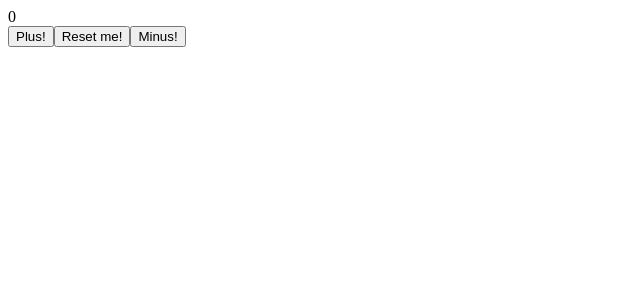
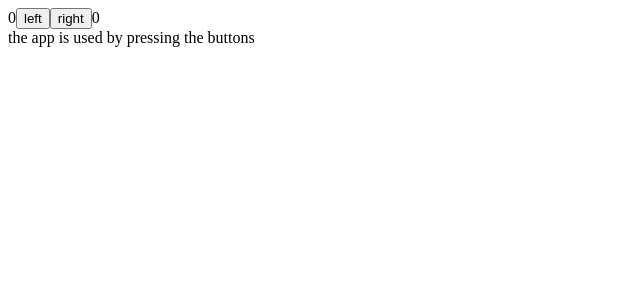
Before and after one commit to samuelpwlim/FullStackOpen, a React (Create React App) app in the folder part1/courseinfo/: page / in a window 1280 px wide. Shown: the top 300 px of the page, without its empty margins (0-640 px from the left). Built offline with nearby package versions, Linux system fonts and the light colour scheme.

Commit message:
Working left right, button history App!

```diff
--- a/part1/courseinfo/src/App.js
+++ b/part1/courseinfo/src/App.js
@@ -1,46 +1,94 @@
 import { useState } from 'react'
 
+// const App = () => {
+//   const [ counter, setCounter ] = useState(0)
+//   console.log('rendering app w/ counter', counter)
+
+//   const increment = () => {
+//     setCounter(counter + 1)
+//     console.log("incremented!", counter)
+//   }
+
+//   const reset = () => {
+//     setCounter(0)
+//     console.log("reset clicked!", counter)
+//   }
+
+//   const decrement = () => {
+//     setCounter(counter - 1)
+//     console.log("deceremented!", counter)
+//   }
+
+//   return (
+//     <>
+//       <Display counter={counter} />
+//       <Button handleClick={increment} text="Plus!"/>
+//       <Button handleClick={reset} text="Reset me!" />
+//       <Button handleClick={decrement} text="Minus!" />
+//     </>
+//   )
+// }
+
+// // const Display = ({counter}) => {
+// //   return (
+// //     <div>{counter}</div>
+// //   )
+// // }
+// const Display = ({counter}) => <div>{counter}</div>
+
+// const Button = ({ handleClick, text }) => {
+//   return (
+//     <button onClick={handleClick}>
+//       {text}
+//     </button>
+//   )
+// }
+
+const History = (props) => {
+  if (props.allClicks.length === 0) {
+    return (
+      <div>
+        the app is used by pressing the buttons
+      </div>
+    )
+  }
+  return (
+    <div>
+      button press history: {props.allClicks.join(' ')}
+    </div>
+  )
+}
+
+const Button = ({ handleClick, text }) =>
+  <button onClick={handleClick}>{text}</button>
+
 const App = () => {
-  const [ counter, setCounter ] = useState(0)
-  console.log('rendering app w/ counter', counter)
+  const [left, setLeft] = useState(0)
+  const [right, setRight] = useState(0)
+  const [allClicks, setAll] = useState([])
+  const [total, setTotal] = useState(0)
 
-  const increment = () => {
-    setCounter(counter + 1)
-    console.log("incremented!", counter)
+  const handleLeftClick = () => {
+    setAll(allClicks.concat('L'))
+    const newLeft = left + 1
+    setLeft(newLeft)
+    setTotal(newLeft + right)
   }
 
-  const reset = () => {
-    setCounter(0)
-    console.log("reset clicked!", counter)
-  }
-
-  const decrement = () => {
-    setCounter(counter - 1)
-    console.log("deceremented!", counter)
+  const handleRightClick = () => {
+    setAll(allClicks.concat('R'))
+    setRight(right + 1)
+    setTotal(left + right)
   }
 
   return (
-    <>
-      <Display counter={counter} />
-      <Button handleClick={increment} text="Plus!"/>
-      <Button handleClick={reset} text="Reset me!" />
-      <Button handleClick={decrement} text="Minus!" />
-    </>
-  )
-}
-
-// const Display = ({counter}) => {
-//   return (
-//     <div>{counter}</div>
-//   )
-// }
-const Display = ({counter}) => <div>{counter}</div>
-
-const Button = ({ handleClick, text }) => {
-  return (
-    <button onClick={handleClick}>
-      {text}
-    </button>
+    <div>
+      {left}
+      <Button handleClick={handleLeftClick} text='left' />
+      <Button handleClick={handleRightClick} text='right' />
+      {right}
+      <History allClicks={allClicks} />
+    </div>
   )
 }
 
```
